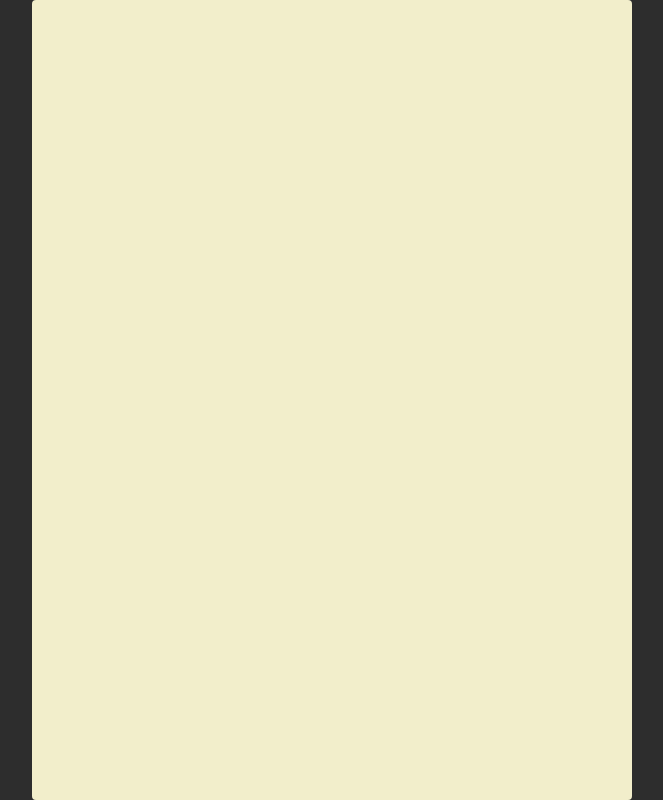
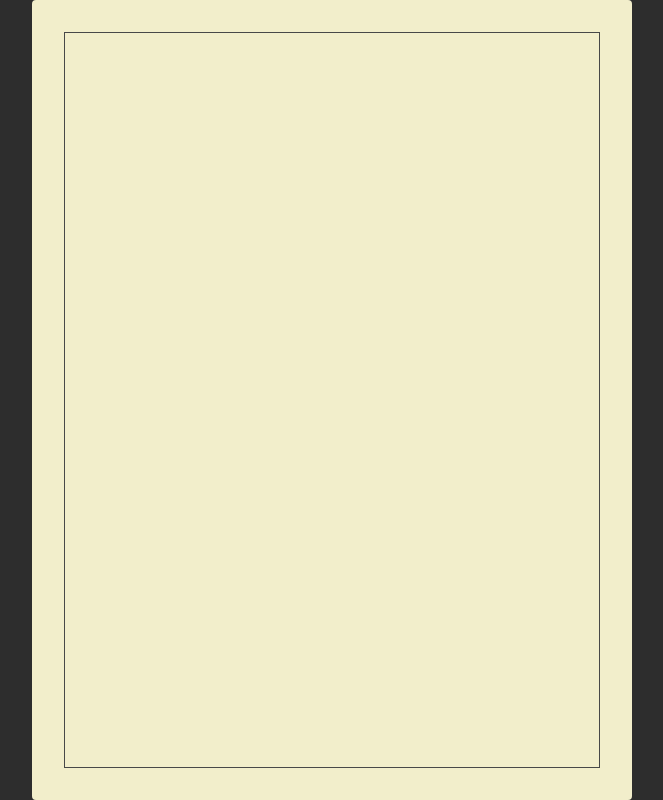
Before and after one commit to adithwip/pure-html-css-js, a website: page index.html in a window 1280 px wide. Shown: the whole page, without its empty margins (308-971 px from the left). Drawn offline with Linux system fonts and the light colour scheme.

Commit message:
add frame

```diff
--- a/index.html
+++ b/index.html
@@ -8,6 +8,8 @@
     <link rel="stylesheet" href="./style.css" />
   </head>
   <body>
-    <div class="container"></div>
+    <div class="container">
+      <div class="frame"></div>
+    </div>
   </body>
 </html>
--- a/style.css
+++ b/style.css
@@ -29,4 +29,11 @@ html {
   height: 800px;
   background-color: #f2eecb;
   border-radius: 4px;
+
+  padding: 32px;
 }
+
+.frame {
+  border: 1px solid #484848;
+  height: 100%;
+}
```
